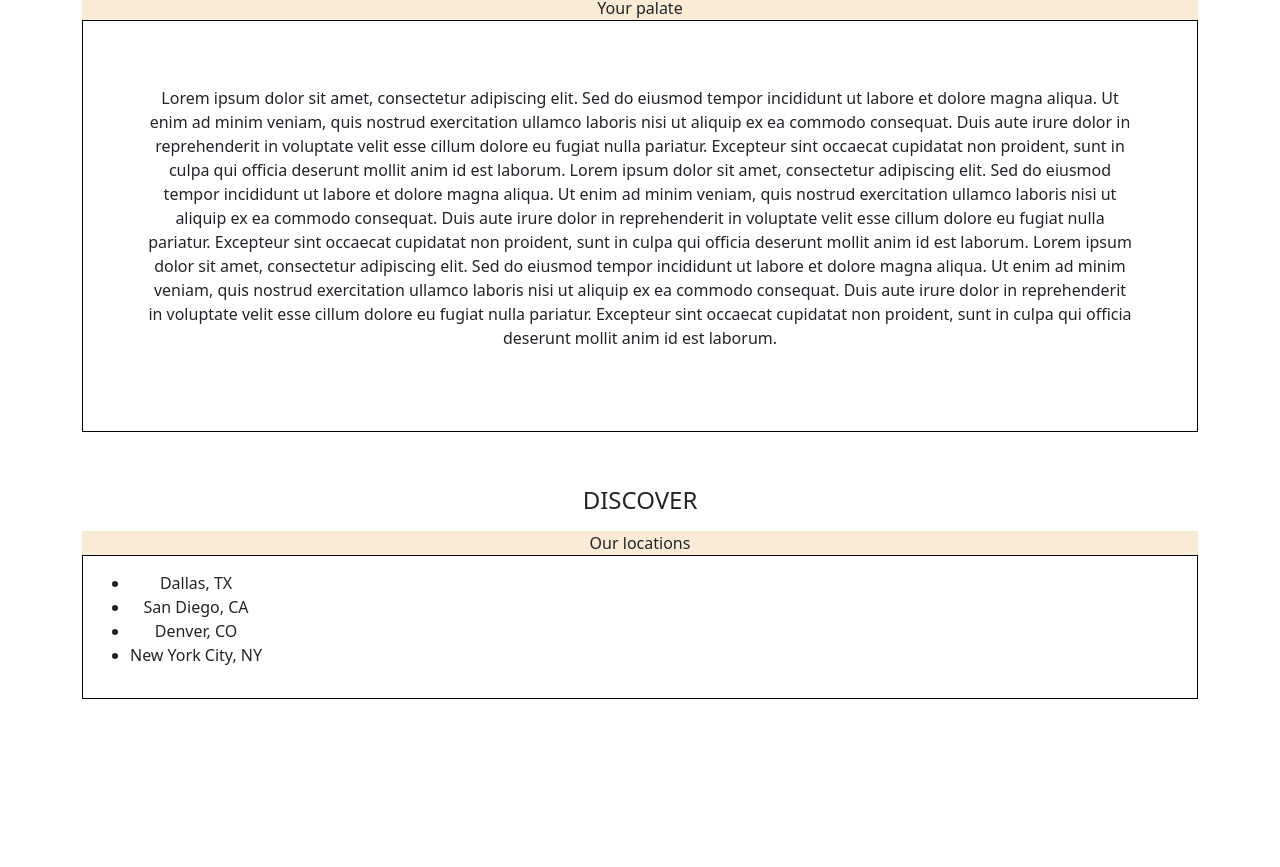
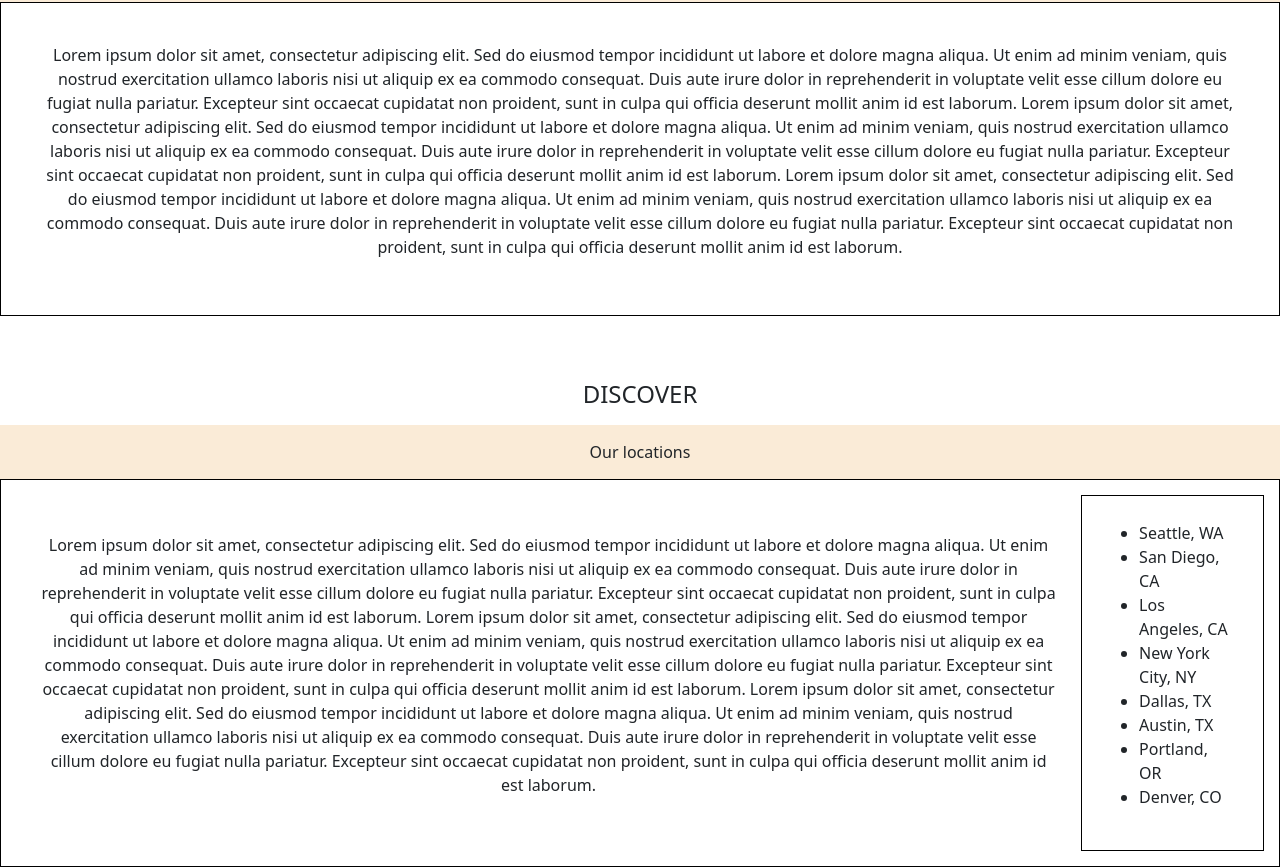
Before and after one commit to ZacharyJorg/Fast-Food-Website, a React (Vite) app: page / in a window 1280 px wide. Shown: the part 749-1616 px from the top of the page. Before the commit the page ends 1448 px from the top, so only its background shows below. Built offline with nearby package versions, Linux system fonts and the light colour scheme.

Commit message:
added extra responsiveness and increased the width of the displayed content

```diff
--- a/src/App.css
+++ b/src/App.css
@@ -6,12 +6,13 @@
 
 .title {
   font-weight: 400;
-  padding-top: 50px;
+  padding-top: 60px;
   padding-bottom: 5px;
 }
 
 .subtitle {
   background-color: antiquewhite;
+  padding: 15px;
 }
 
 .bodyTextContainer {
@@ -19,10 +20,11 @@
   padding: 15px;
   text-align: center;
   border: 1px solid black;
+  align-items: center;
 }
 
 .bodyText {
-  padding: 50px;
+  padding: 25px;
 }
 .card {
   min-width: 3rem;
@@ -47,5 +49,11 @@ img {
   height: 30rem;
 }
 
-.resturantLogo {
+.locations-container {
+  text-align: left;
+  border: 1px solid black;
+  justify-items: center;
+  padding: 25px;
+  padding-right: 35px;
+  display: inline-block;
 }
--- a/src/App.jsx
+++ b/src/App.jsx
@@ -31,7 +31,7 @@ function App() {
   }
 
   return (
-    <div className="container">
+    <div>
       {checkOut ? (
         <Checkout checkedOut={checkedOut} total={total} />
       ) : (
--- a/src/components/Body.jsx
+++ b/src/components/Body.jsx
@@ -56,12 +56,40 @@ export default function Body() {
       <legend className="title">DISCOVER</legend>
       <section className="subtitle">Our locations</section>
       <div className="bodyTextContainer">
-        <ul>
-          <li>Dallas, TX</li>
-          <li>San Diego, CA</li>
-          <li>Denver, CO</li>
-          <li>New York City, NY</li>
-        </ul>
+        <p className="bodyText">
+          Lorem ipsum dolor sit amet, consectetur adipiscing elit. Sed do
+          eiusmod tempor incididunt ut labore et dolore magna aliqua. Ut enim ad
+          minim veniam, quis nostrud exercitation ullamco laboris nisi ut
+          aliquip ex ea commodo consequat. Duis aute irure dolor in
+          reprehenderit in voluptate velit esse cillum dolore eu fugiat nulla
+          pariatur. Excepteur sint occaecat cupidatat non proident, sunt in
+          culpa qui officia deserunt mollit anim id est laborum. Lorem ipsum
+          dolor sit amet, consectetur adipiscing elit. Sed do eiusmod tempor
+          incididunt ut labore et dolore magna aliqua. Ut enim ad minim veniam,
+          quis nostrud exercitation ullamco laboris nisi ut aliquip ex ea
+          commodo consequat. Duis aute irure dolor in reprehenderit in voluptate
+          velit esse cillum dolore eu fugiat nulla pariatur. Excepteur sint
+          occaecat cupidatat non proident, sunt in culpa qui officia deserunt
+          mollit anim id est laborum. Lorem ipsum dolor sit amet, consectetur
+          adipiscing elit. Sed do eiusmod tempor incididunt ut labore et dolore
+          magna aliqua. Ut enim ad minim veniam, quis nostrud exercitation
+          ullamco laboris nisi ut aliquip ex ea commodo consequat. Duis aute
+          irure dolor in reprehenderit in voluptate velit esse cillum dolore eu
+          fugiat nulla pariatur. Excepteur sint occaecat cupidatat non proident,
+          sunt in culpa qui officia deserunt mollit anim id est laborum.
+        </p>
+        <div className="container locations-container">
+          <ul className="locations-list">
+            <li>Seattle, WA</li>
+            <li>San Diego, CA</li>
+            <li>Los Angeles, CA</li>
+            <li>New York City, NY</li>
+            <li>Dallas, TX</li>
+            <li>Austin, TX</li>
+            <li>Portland, OR</li>
+            <li>Denver, CO</li>
+          </ul>
+        </div>
       </div>
     </div>
   );
--- a/src/components/Navbar.jsx
+++ b/src/components/Navbar.jsx
@@ -1,6 +1,6 @@
 export default function Nav() {
   return (
-    <div className="container" style={{ backgroundColor: "antiquewhite" }}>
+    <div style={{ backgroundColor: "antiquewhite" }}>
       <div className="row row-cols-4">
         <div className="col-6 resturantLogo text-start">
           <h1>La Cantina</h1>
```
